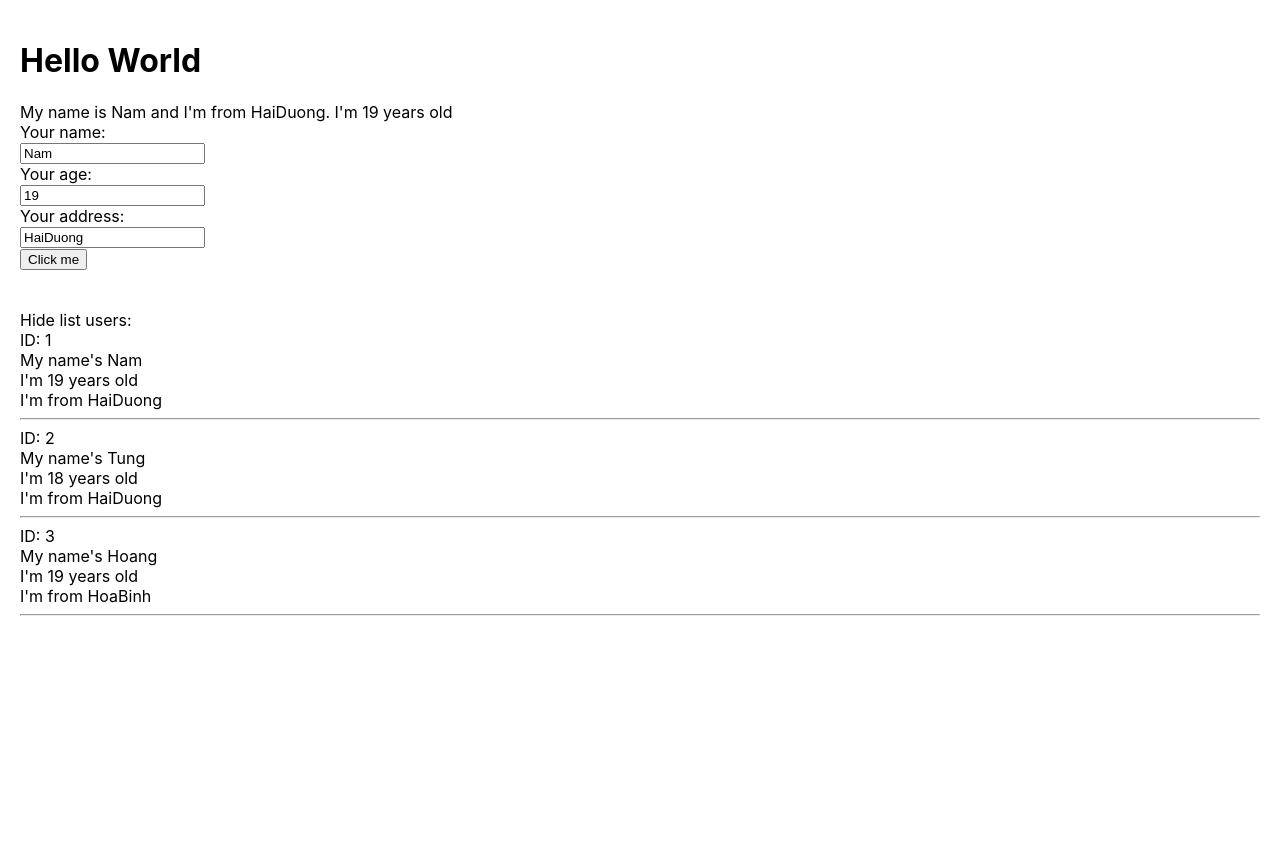
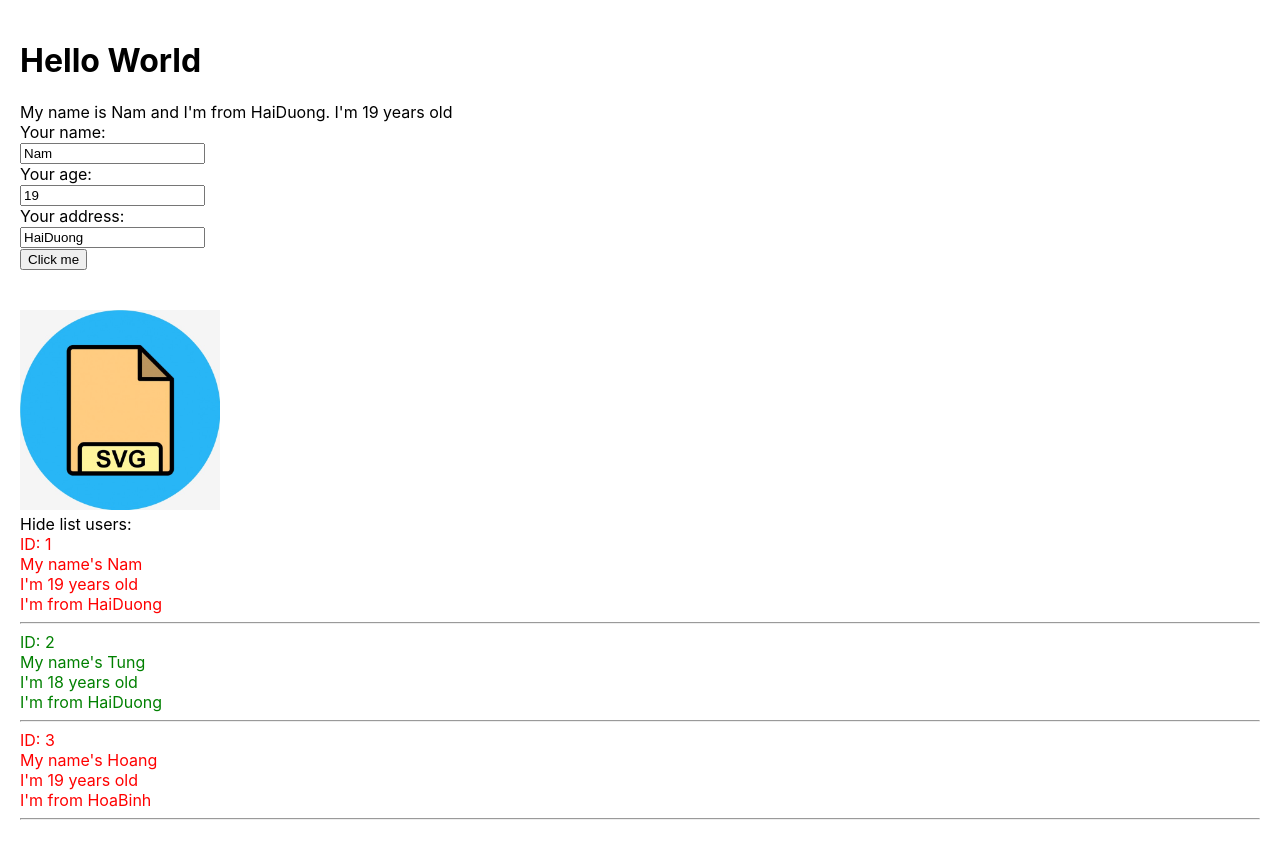
Before and after one commit to TgNam/learn-reactjs, a React (Create React App) app: page / in a window 1280 px wide. Before the commit the page ends 800 px from the top, so only its background shows below. Built offline with nearby package versions, Linux system fonts and the light colour scheme.

Commit message:
video 28

```diff
--- a/src/components/DisplayInfo.js
+++ b/src/components/DisplayInfo.js
@@ -1,6 +1,6 @@
 import React from "react";
 import './DisplayInfo.scss'
-
+import logo from './../logo.jpg'
 class DisplayInfor extends React.Component {
     state = {
         isShowListUser: true
@@ -15,8 +15,9 @@ class DisplayInfor extends React.Component {
         const { listArr } = this.props
         console.table(listArr)
         return (
-            <div>
-                <div className="display-info-conatier">
+            <div className="display-info-conatier">
+                <img src={logo} alt="Logo" />
+                <div >
                     <span onClick={() => { this.hendleShowHide() }}>{this.state.isShowListUser===true?"Hide list users:":"Show list users:"}</span>
                 </div>
                 {this.state.isShowListUser &&
--- a/src/components/DisplayInfo.scss
+++ b/src/components/DisplayInfo.scss
@@ -5,4 +5,8 @@
   .green {
     color: green;
   }
+  img{
+    width: 200px;
+    height: 200px;
+  }
 }
```
Also changed, not shown: src/logo.jpg (added).
